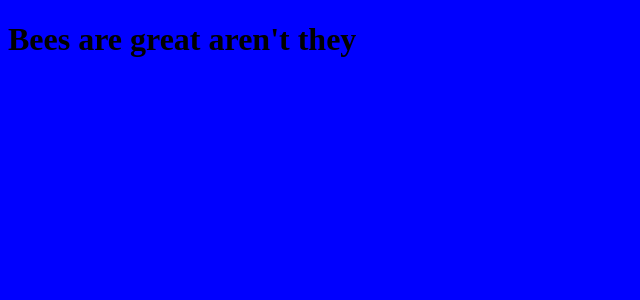
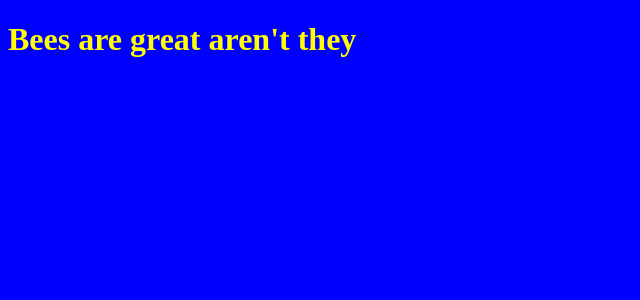
Before and after one commit to sono-inglese/arentbeesgreat, a Jekyll site: the page index.html, which Jekyll copies as it is, in a window 1280 px wide. Shown: the top 300 px of the page, without its empty margins (0-640 px from the left). Built offline with Jekyll 4.4.1, drawn with Linux system fonts in a browser that asks for light colours.

Commit message:
Update style.css

```diff
--- a/css/style.css
+++ b/css/style.css
@@ -1,6 +1,11 @@
 html {
     background: blue;
-    text-color: black;
 
 
 }
+
+html h1 {
+ color: yellow;
+
+
+}
```
